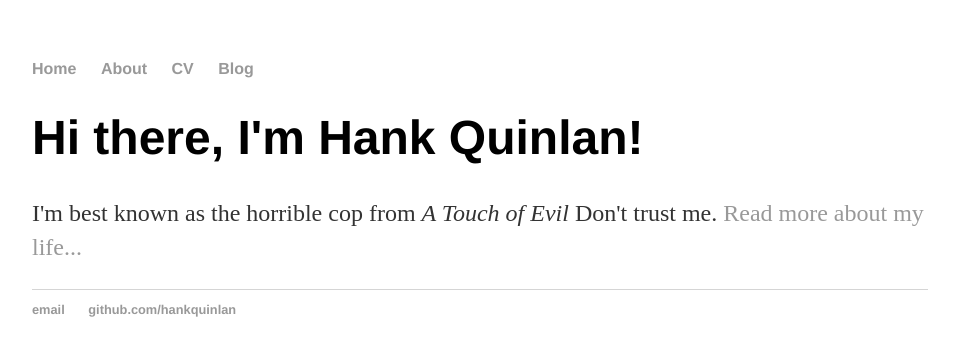
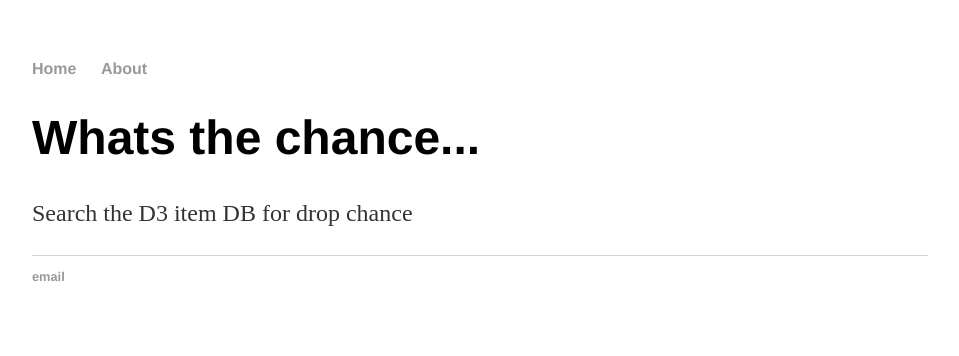
Before and after one commit to Upem/D3Rates, a plain HTML site: page index.html in a window 1280 px wide. Shown: the whole page, without its empty margins (160-1119 px from the left). Drawn offline with Linux system fonts and the light colour scheme.

Commit message:
Update index.html

```diff
--- a/index.html
+++ b/index.html
@@ -1,7 +1,7 @@
 <!DOCTYPE html>
 <html>
 	<head>
-		<title>Hank Quinlan, Horrible Cop</title>
+		<title>D3 Drop Rates</title>
 		<!-- link to main stylesheet -->
 		<link rel="stylesheet" type="text/css" href="/D3Rates/css/main.css">
 	</head>
@@ -10,20 +10,17 @@
     		<ul>
         		<li><a href="/">Home</a></li>
 	        	<li><a href="/about">About</a></li>
-        		<li><a href="/cv">CV</a></li>
-        		<li><a href="/blog">Blog</a></li>
     		</ul>
 		</nav>
 		<div class="container">
     		<div class="blurb">
-        		<h1>Hi there, I'm Hank Quinlan!</h1>
-				<p>I'm best known as the horrible cop from <em>A Touch of Evil</em> Don't trust me. <a href="/about">Read more about my life...</a></p>
+        		<h1>Whats the chance...</h1>
+				<p>Search the D3 item DB for drop chance</p>
     		</div><!-- /.blurb -->
 		</div><!-- /.container -->
 		<footer>
     		<ul>
-        		<li><a href="mailto:hankquinlanhub@gmail.com">email</a></li>
-        		<li><a href="https://github.com/hankquinlan">github.com/hankquinlan</a></li>
+        		<li><a href="mailto:rayof86@gmail.com">email</a></li>
 			</ul>
 		</footer>
 	</body>
```
